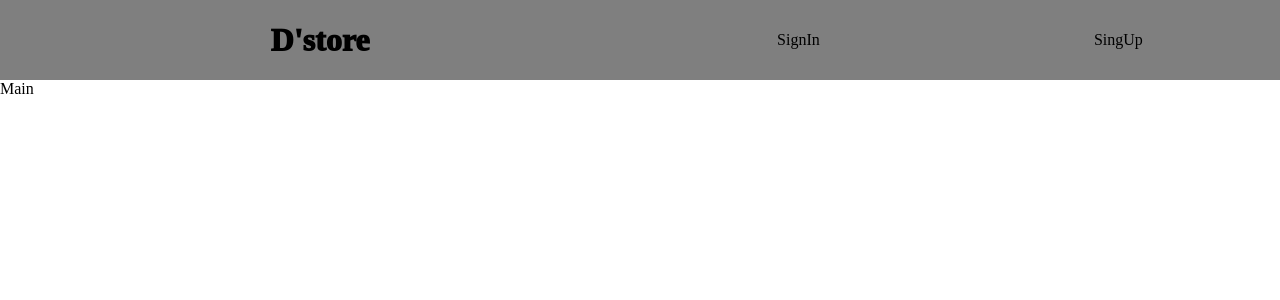
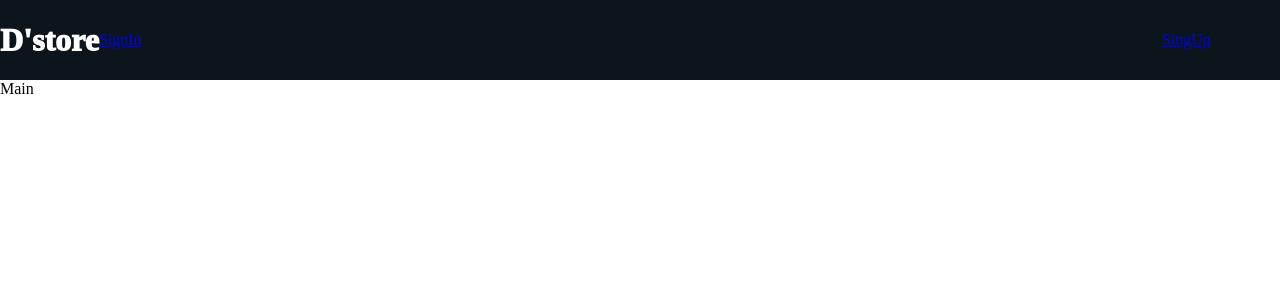
Before and after one commit to D-Store/D-store-practice, a React (Create React App) app: page / in a window 1280 px wide. Shown: the top 300 px of the page. Built offline with nearby package versions, Linux system fonts and the light colour scheme.

Commit message:
[ADD] headerStyle2

```diff
--- a/src/components/common/Header/Header.css
+++ b/src/components/common/Header/Header.css
@@ -4,32 +4,49 @@
   display: flex;
   align-items: center;
   justify-content: space-between;
-  background-color: rgba(0, 0, 0, 0.5);
+  background-color: #0c151c;
 }
 
 .header-main {
-  width: 50%;
+}
+
+.header-main > a {
+  font-weight: 1000;
+  font-size: 2rem;
+  cursor: pointer;
+  color: white;
+  text-decoration: none;
+}
+
+.header-nav {
+  width: 100%;
+  display: grid;
+  grid-template-columns: 90% 10%;
+  grid-template-areas: "func log";
+}
+
+.header-nav-log {
+  grid-area: log;
+  display: flex;
+  justify-content: flex-end;
+}
+
+.header-nav-function {
+  grid-area: func;
   display: flex;
   justify-content: center;
 }
 
-.header-main a {
-  font-weight: 1000;
-  font-size: 2rem;
+.header-nav-log > div,
+.header-nav-function > a {
   cursor: pointer;
-  color: black;
+  color: rgb(131, 125, 125);
   text-decoration: none;
+  padding: 0.3rem;
+  font-weight: 600;
 }
 
-.header-nav {
-  width: 50%;
-  display: flex;
-  justify-content: space-around;
+.header-nav-log > div:hover,
+.header-nav-function > a:hover {
+  color: white;
 }
-
-.header-nav-item > div,
-.header-nav-item > a {
-  cursor: pointer;
-  color: black;
-  text-decoration: none;
-}
--- a/src/components/common/Header/Header.jsx
+++ b/src/components/common/Header/Header.jsx
@@ -19,13 +19,11 @@ const Header = ({ isLogin, handleLogOut }) => {
         </div>
       ) : (
         <div className="header-nav">
-          <div className="header-nav-item">
+          <div className="header-nav-function">
             <Link to="/signIn">글쓰기</Link>
-          </div>
-          <div className="header-nav-item">
             <Link to="/signUp">내정보</Link>
           </div>
-          <div className="header-nav-item">
+          <div className="header-nav-log">
             <div onClick={() => handleLogOut()}>로그아웃</div>
           </div>
         </div>
```
